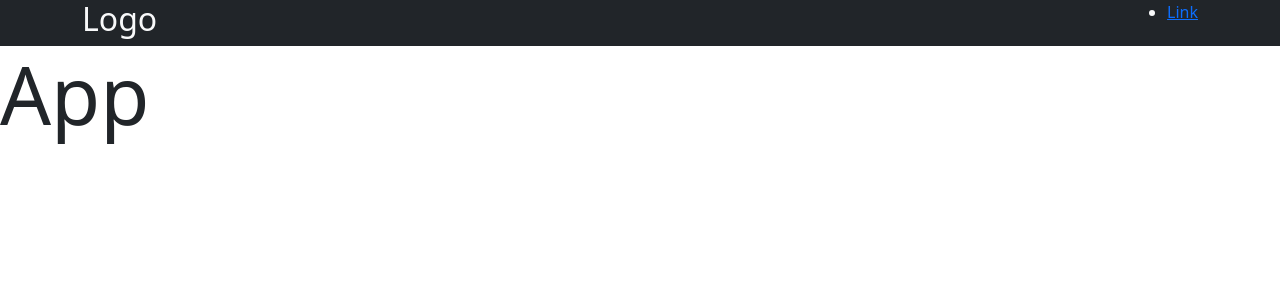
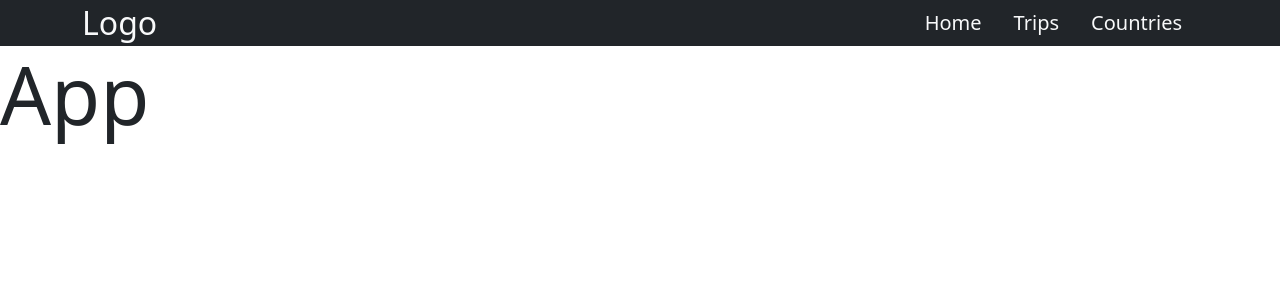
Before and after one commit to LSVerslas/FrontEndas, a React (Vite) app: page / in a window 1280 px wide. Shown: the top 300 px of the page. Built offline with nearby package versions, Linux system fonts and the light colour scheme.

Commit message:
StyleHead

```diff
--- a/package.json
+++ b/package.json
@@ -12,7 +12,8 @@
   "dependencies": {
     "bootstrap": "^5.3.3",
     "react": "^18.2.0",
-    "react-dom": "^18.2.0"
+    "react-dom": "^18.2.0",
+    "react-router-dom": "^6.22.3"
   },
   "devDependencies": {
     "@types/react": "^18.2.64",
--- a/src/App.tsx
+++ b/src/App.tsx
@@ -1,4 +1,4 @@
-//
+import './styles/App.css';
 
 import Header from "./components/layout/Header";
 
--- a/src/components/layout/Header.tsx
+++ b/src/components/layout/Header.tsx
@@ -1,14 +1,24 @@
 //
+
+import { Link, NavLink } from "react-router-dom"
 
 export default function Header() {
   return (
     <header className="bg-dark text-light">
-        <div className="container d-flex justify-content-between align-content-center">
-        <h2>Logo</h2>
+        <div className="container d-flex justify-content-between align-items-center">
+        <Link to={'/'}>
+        <h2 className="mb-0">Logo</h2>
+        </Link>
         <nav>
-            <ul>
+            <ul className="unlisted d-flex align-items-center">
                 <li>
-                    <a href="">Link</a>
+                    <NavLink className={'fs-5 px-3 py-2 d-block navLink'} to="/">Home</NavLink>
+                </li>
+                <li>
+                    <NavLink className={'fs-5 px-3 py-2 d-block navLink'} to="/trips">Trips</NavLink>
+                </li>
+                <li>
+                    <NavLink className={'fs-5 px-3 py-2 d-block navLink'} to="/countries">Countries</NavLink>
                 </li>
             </ul>
         </nav>
--- a/src/main.tsx
+++ b/src/main.tsx
@@ -2,9 +2,12 @@ import ReactDOM from 'react-dom/client';
 import App from './App.tsx';
 import 'bootstrap/dist/css/bootstrap.css';
 import './styles/index.css';
+import { BrowserRouter } from 'react-router-dom';
 
 ReactDOM.createRoot(document.getElementById('root')!).render(
   // <React.StrictMode>
+  <BrowserRouter>
     <App />
+  </BrowserRouter>,
   // </React.StrictMode>,
 );
--- a/src/styles/App.css
+++ b/src/styles/App.css
@@ -0,0 +1,4 @@
+
+.navLink:hover {
+    background: #7b7b7b;
+}
--- a/src/styles/index.css
+++ b/src/styles/index.css
@@ -0,0 +1,10 @@
+a {
+    color: inherit;
+    text-decoration: none;
+}
+
+.unlisted {
+    list-style: none;
+    padding-left: 0;
+    margin-bottom: 0;
+}
```
Also changed, not shown: 1 other file (tests, documents, lock files or other folders).
